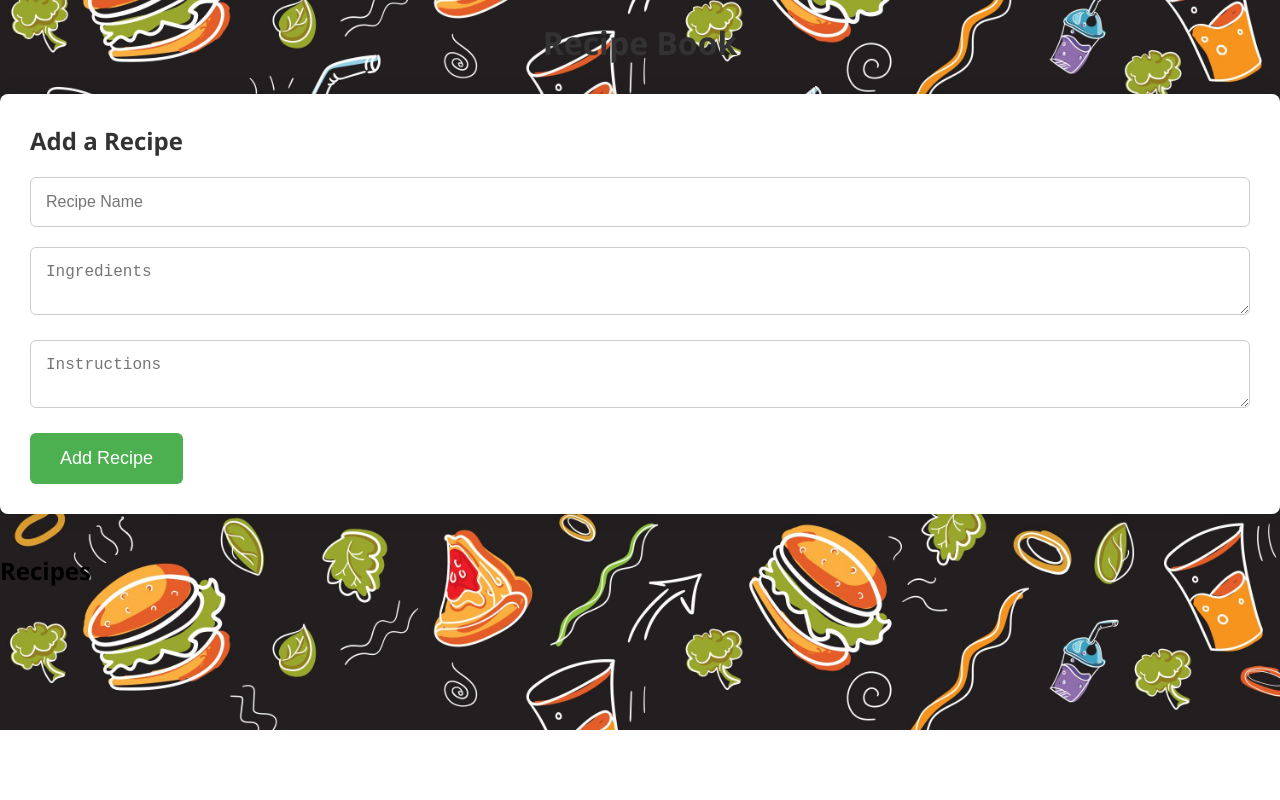
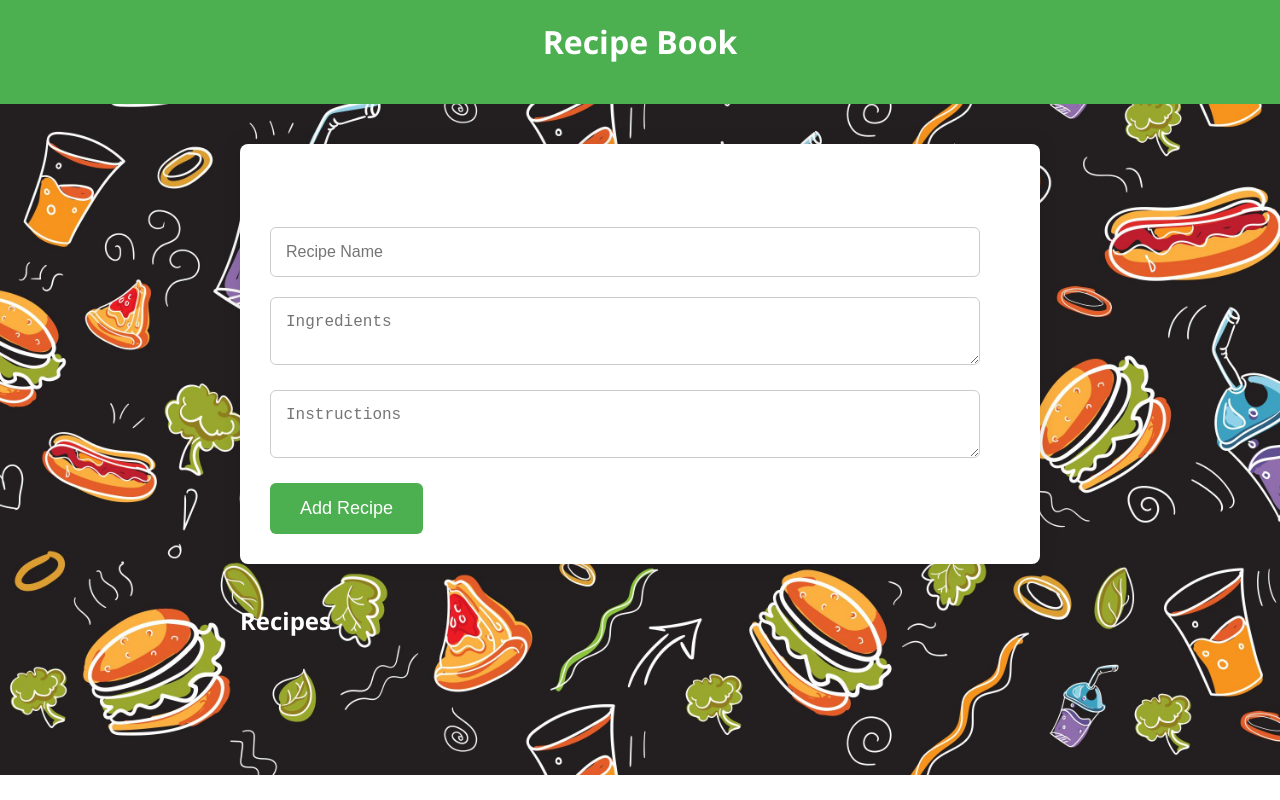
Before and after one commit to cKirkktoh/Caspe_Kirk_HW2, a website with bundled scripts: page index.html in a window 1280 px wide. Built offline with nearby package versions, Linux system fonts and the light colour scheme.

Commit message:
made some changes with styling

```diff
--- a/css/main.css
+++ b/css/main.css
@@ -6,6 +6,14 @@ body {
   background-repeat: no-repeat;
   margin: 0;
   padding: 0;
+  color: #333; /* Default text color */
+}
+
+header {
+  background-color: #4CAF50; /* Green background */
+  color: white; /* White text */
+  text-align: center;
+  padding: 20px 0; /* Add some padding */
 }
 
 .container {
@@ -14,10 +22,8 @@ body {
   padding: 20px;
 }
 
-  h1 {
-    text-align: center;
-    margin-bottom: 30px;
-    color: #333;
+h1, h2 {
+  margin-top: 0;
 }
 
 #recipeForm {
@@ -27,16 +33,13 @@ body {
   box-shadow: 0 0 20px rgba(0, 0, 0, 0.1);
 }
 
-  #recipeForm h2 {
-    margin-top: 0;
-    margin-bottom: 20px;
-    font-size: 24px;
-    color: #333;
+h2{
+  color: white;
 }
 
 input[type="text"],
 textarea {
-    width: 100%;
+  width: calc(100% - 30px); /* Adjusted for padding */
   padding: 15px;
   margin-bottom: 20px;
   border: 1px solid #ccc;
@@ -86,7 +89,6 @@ body {
   margin-top: 0;
   margin-bottom: 10px;
   font-size: 22px;
-    color: #333;
 }
 
 #recipes li p {
--- a/index.html
+++ b/index.html
@@ -8,19 +8,23 @@
   <script defer type="module" src="js/main.js"></script>
 </head>
 <body>
+  <header>
     <h1>Recipe Book</h1>
+  </header>
 
-  <div id="recipeForm">
+  <div class="container">
+    <section id="recipeForm">
       <h2>Add a Recipe</h2>
       <input type="text" id="recipeName" placeholder="Recipe Name">
       <textarea id="recipeIngredients" placeholder="Ingredients"></textarea>
       <textarea id="recipeInstructions" placeholder="Instructions"></textarea>
       <button onclick="addRecipe()">Add Recipe</button>
-  </div>
+    </section>
 
-  <div id="recipeList">
+    <section id="recipeList">
       <h2>Recipes</h2>
       <ul id="recipes"></ul>
+    </section>
   </div>
 </body>
 </html>
```
Lines whose indentation alone changed are shown as unchanged.
